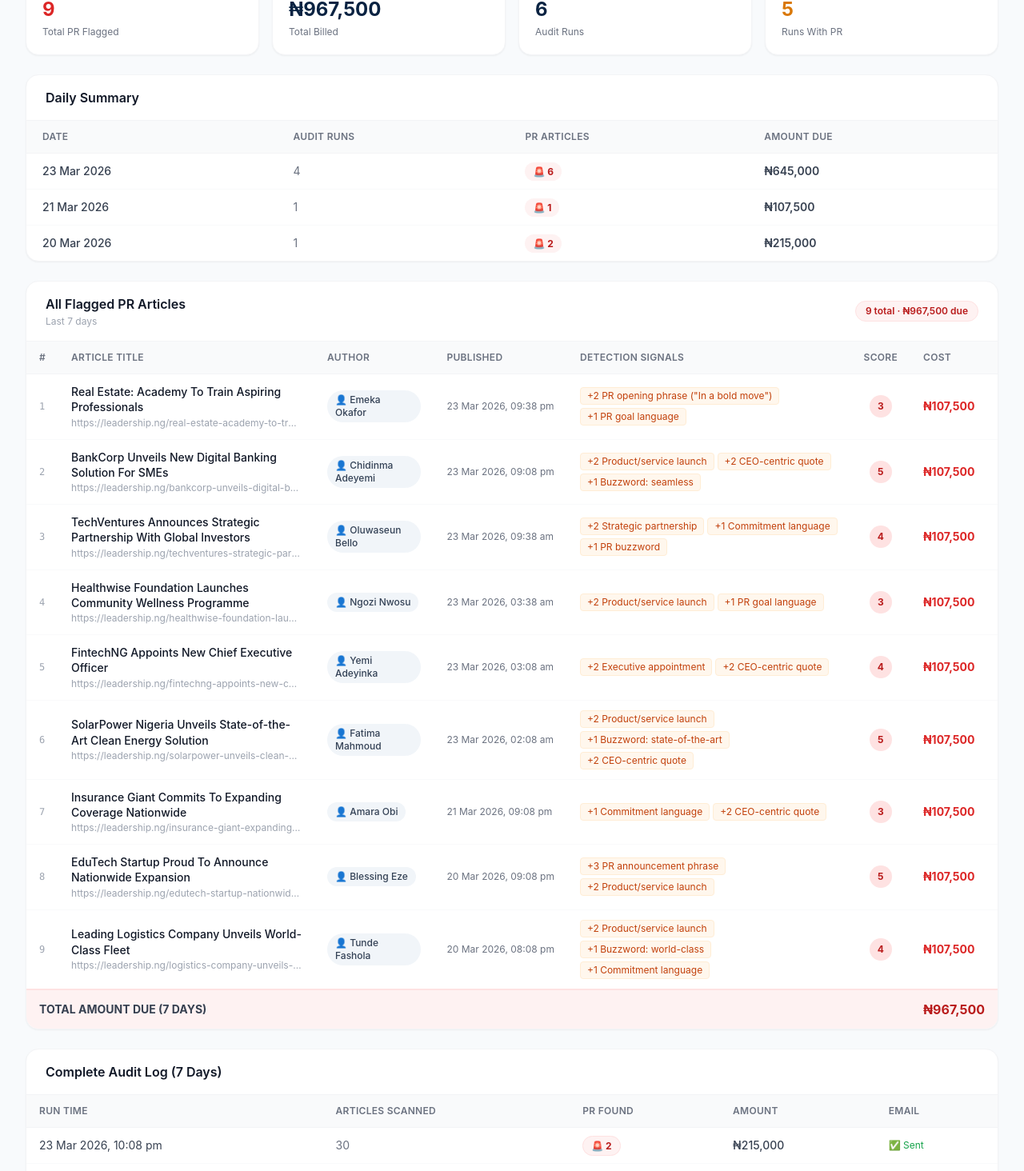
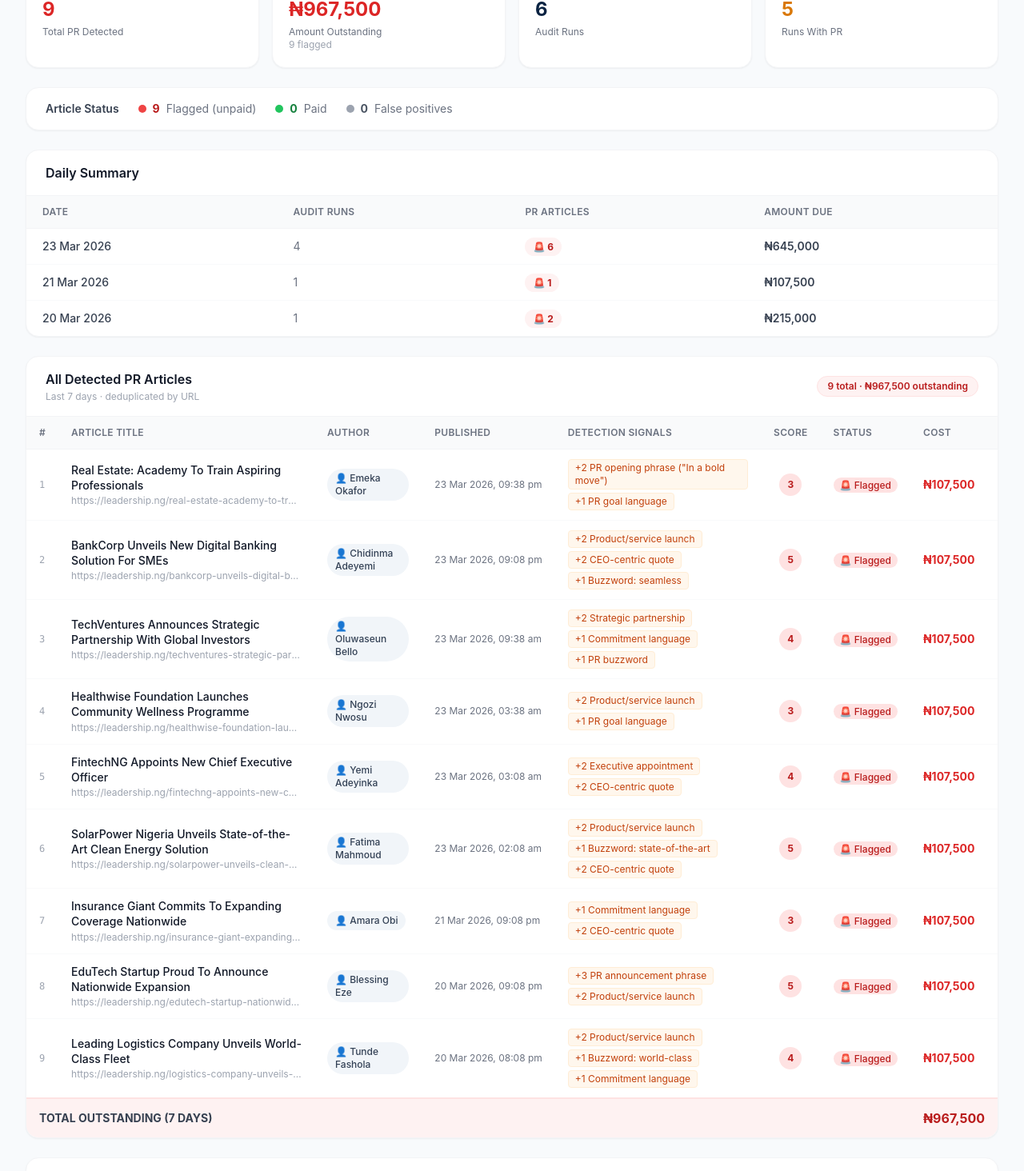
Before and after one commit to iamossai/leadership-pr-dashboard, a Next.js app: page /archive in a window 1280 px wide. Shown: the part 339-1803 px from the top of the page at 80% size. Built offline with nearby package versions, Linux system fonts and the light colour scheme.

Commit message:
QA: archive — View scan links, status totals, dedup, HTML decode, email fix

```diff
--- a/app/archive/page.js
+++ b/app/archive/page.js
@@ -1,4 +1,4 @@
-import { getAuditRuns, isKVConfigured } from '@/lib/storage'
+import { getAuditRuns, isKVConfigured, getArticleStatuses } from '@/lib/storage'
 import LogoutButton from '../LogoutButton'
 import Link from 'next/link'
 
@@ -8,23 +8,51 @@ function fmt(ts) {
     hour: '2-digit', minute: '2-digit', hour12: true,
   })
 }
+
 function naira(n) { return '₦' + Number(n).toLocaleString() }
+
+function decodeHtml(str) {
+  if (!str) return str
+  return str
+    .replace(/&#(\d+);/g, (_, c) => String.fromCharCode(Number(c)))
+    .replace(/&amp;/g, '&')
+    .replace(/&lt;/g, '<')
+    .replace(/&gt;/g, '>')
+    .replace(/&quot;/g, '"')
+    .replace(/&#39;/g, "'")
+}
 
 export const revalidate = 0
 
 export default async function ArchivePage() {
-  const runs = await getAuditRuns(168) // 7 days
+  const [runs, statuses] = await Promise.all([
+    getAuditRuns(168),
+    getArticleStatuses(),
+  ])
   const isDemo = !isKVConfigured()
 
-  const allPR = runs.flatMap(r => r.pr_articles || [])
-  const totalCost = allPR.reduce((s, a) => s + (a.cost || 107500), 0)
+  // Deduplicate PR articles by URL across all runs
+  const seenUrls = new Set()
+  const allPR = runs.flatMap(r => r.pr_articles || []).filter(a => {
+    if (seenUrls.has(a.url)) return false
+    seenUrls.add(a.url)
+    return true
+  })
+
+  const flaggedPR = allPR.filter(a => !statuses[a.url] || statuses[a.url] === 'flagged')
+  const paidPR = allPR.filter(a => statuses[a.url] === 'paid')
+  const falsePR = allPR.filter(a => statuses[a.url] === 'false')
+
+  const totalDetected = allPR.length
+  const totalOwed = flaggedPR.reduce((s, a) => s + (a.cost || 107500), 0)
   const totalRuns = runs.length
   const flaggedRuns = runs.filter(r => r.pr_count > 0).length
 
-  // Group PR by date for the summary
   const byDay = {}
   runs.forEach(r => {
-    const day = new Date(r.timestamp).toLocaleDateString('en-NG', { timeZone: 'Africa/Lagos', day: '2-digit', month: 'short', year: 'numeric' })
+    const day = new Date(r.timestamp).toLocaleDateString('en-NG', {
+      timeZone: 'Africa/Lagos', day: '2-digit', month: 'short', year: 'numeric'
+    })
     if (!byDay[day]) byDay[day] = { runs: 0, pr: 0, cost: 0 }
     byDay[day].runs++
     byDay[day].pr += r.pr_count || 0
@@ -33,7 +61,6 @@ export default async function ArchivePage() {
 
   return (
     <div className="min-h-screen bg-slate-50">
-      {/* Header */}
       <header style={{ background: '#0a2342' }} className="shadow-lg">
         <div className="max-w-7xl mx-auto px-4 sm:px-6 lg:px-8">
           <div className="flex items-center justify-between h-16">
@@ -45,13 +72,8 @@ export default async function ArchivePage() {
               </div>
             </div>
             <nav className="flex items-center gap-2">
-              <Link href="/"
-                className="text-blue-200 hover:text-white text-sm px-3 py-1.5 rounded-lg hover:bg-white/10 transition-colors">
-                ← Dashboard (48h)
-              </Link>
-              <span className="text-blue-200/50 text-sm hidden sm:block px-2 py-1 rounded-lg bg-white/5 border border-white/10">
-                7-day archive
-              </span>
+              <Link href="/" className="text-blue-200 hover:text-white text-sm px-3 py-1.5 rounded-lg hover:bg-white/10 transition-colors">← Dashboard (48h)</Link>
+              <span className="text-blue-200/50 text-sm hidden sm:block px-2 py-1 rounded-lg bg-white/5 border border-white/10">7-day archive</span>
               <LogoutButton />
             </nav>
           </div>
@@ -59,13 +81,12 @@ export default async function ArchivePage() {
       </header>
 
       <main className="max-w-7xl mx-auto px-4 sm:px-6 lg:px-8 py-8 space-y-6">
-
         {isDemo && (
           <div className="bg-amber-50 border border-amber-200 rounded-xl px-5 py-4 flex items-start gap-3">
             <span className="text-amber-500 text-xl mt-0.5">⚡</span>
             <div>
               <p className="font-semibold text-amber-800 text-sm">Demo Mode — Sample Data Displayed</p>
-              <p className="text-amber-700 text-xs mt-1">Connect Vercel KV in your Vercel dashboard to store and view real audit history.</p>
+              <p className="text-amber-700 text-xs mt-1">Connect Vercel KV to store and view real audit history.</p>
             </div>
           </div>
         )}
@@ -75,11 +96,10 @@ export default async function ArchivePage() {
           <p className="text-gray-500 text-sm mt-1">Full audit history — last 7 days</p>
         </div>
 
-        {/* Summary stats */}
         <div className="grid grid-cols-2 lg:grid-cols-4 gap-4">
           {[
-            { label: 'Total PR Flagged', value: allPR.length, icon: '🚨', color: allPR.length > 0 ? '#dc2626' : '#16a34a' },
-            { label: 'Total Billed', value: naira(totalCost), icon: '💰', color: '#0a2342' },
+            { label: 'Total PR Detected', value: totalDetected, icon: '🚨', color: totalDetected > 0 ? '#dc2626' : '#16a34a' },
+            { label: 'Amount Outstanding', value: naira(totalOwed), icon: '💰', sub: flaggedPR.length + ' flagged', color: totalOwed > 0 ? '#dc2626' : '#16a34a' },
             { label: 'Audit Runs', value: totalRuns, icon: '📋', color: '#0a2342' },
             { label: 'Runs With PR', value: flaggedRuns, icon: '⚠', color: flaggedRuns > 0 ? '#d97706' : '#16a34a' },
           ].map(s => (
@@ -87,11 +107,21 @@ export default async function ArchivePage() {
               <span className="text-2xl">{s.icon}</span>
               <p className="text-2xl font-bold mt-3" style={{ color: s.color }}>{s.value}</p>
               <p className="text-gray-500 text-xs mt-1">{s.label}</p>
+              {s.sub && <p className="text-gray-400 text-xs">{s.sub}</p>}
             </div>
           ))}
         </div>
 
-        {/* Daily summary */}
+        {/* Status breakdown bar */}
+        {totalDetected > 0 && (
+          <div className="bg-white rounded-2xl shadow-sm border border-gray-100 px-6 py-4 flex items-center gap-6 flex-wrap">
+            <p className="text-sm font-semibold text-gray-700">Article Status</p>
+            <span className="flex items-center gap-2 text-sm"><span className="w-2.5 h-2.5 rounded-full bg-red-500 inline-block" /><span className="font-bold text-red-700">{flaggedPR.length}</span><span className="text-gray-500">Flagged (unpaid)</span></span>
+            <span className="flex items-center gap-2 text-sm"><span className="w-2.5 h-2.5 rounded-full bg-green-500 inline-block" /><span className="font-bold text-green-700">{paidPR.length}</span><span className="text-gray-500">Paid</span></span>
+            <span className="flex items-center gap-2 text-sm"><span className="w-2.5 h-2.5 rounded-full bg-gray-400 inline-block" /><span className="font-bold text-gray-600">{falsePR.length}</span><span className="text-gray-500">False positives</span></span>
+          </div>
+        )}
+
         {Object.keys(byDay).length > 0 && (
           <div className="bg-white rounded-2xl shadow-sm border border-gray-100 overflow-hidden">
             <div className="px-6 py-4 border-b border-gray-100">
@@ -114,8 +144,7 @@ export default async function ArchivePage() {
                       <td className="px-5 py-3">
                         {d.pr > 0
                           ? <span className="bg-red-50 text-red-700 text-xs font-bold px-2.5 py-1 rounded-full">🚨 {d.pr}</span>
-                          : <span className="bg-green-50 text-green-700 text-xs font-semibold px-2.5 py-1 rounded-full">✅ None</span>
-                        }
+                          : <span className="bg-green-50 text-green-700 text-xs font-semibold px-2.5 py-1 rounded-full">✅ None</span>}
                       </td>
                       <td className="px-5 py-3 font-semibold text-gray-700">{d.cost > 0 ? naira(d.cost) : '—'}</td>
                     </tr>
@@ -126,20 +155,18 @@ export default async function ArchivePage() {
           </div>
         )}
 
-        {/* Full PR articles table */}
         <div className="bg-white rounded-2xl shadow-sm border border-gray-100 overflow-hidden">
           <div className="px-6 py-4 border-b border-gray-100 flex items-center justify-between">
             <div>
-              <h3 className="font-semibold text-gray-900">All Flagged PR Articles</h3>
-              <p className="text-gray-400 text-xs mt-0.5">Last 7 days</p>
+              <h3 className="font-semibold text-gray-900">All Detected PR Articles</h3>
+              <p className="text-gray-400 text-xs mt-0.5">Last 7 days · deduplicated by URL</p>
             </div>
             {allPR.length > 0 && (
               <span className="bg-red-50 text-red-700 text-xs font-semibold px-3 py-1 rounded-full border border-red-100">
-                {allPR.length} total · {naira(totalCost)} due
+                {allPR.length} total · {naira(totalOwed)} outstanding
               </span>
             )}
           </div>
-
           {allPR.length === 0 ? (
             <div className="px-6 py-12 text-center">
               <span className="text-4xl">✅</span>
@@ -150,26 +177,25 @@ export default async function ArchivePage() {
               <table className="w-full text-sm">
                 <thead>
                   <tr className="bg-gray-50 border-b border-gray-100">
-                    {['#', 'Article Title', 'Author', 'Published', 'Detection Signals', 'Score', 'Cost'].map(h => (
+                    {['#', 'Article Title', 'Author', 'Published', 'Detection Signals', 'Score', 'Status', 'Cost'].map(h => (
                       <th key={h} className="px-4 py-3 text-left text-xs font-semibold text-gray-500 uppercase tracking-wide">{h}</th>
                     ))}
                   </tr>
                 </thead>
                 <tbody className="divide-y divide-gray-50">
-                  {allPR.map((art, i) => (
-                    <tr key={art.id || i} className="hover:bg-red-50/20 transition-colors">
+                  {allPR.map((art, i) => {
+                    const status = statuses[art.url] || 'flagged'
+                    const rowBg = status === 'paid' ? 'bg-green-50/20' : status === 'false' ? 'bg-gray-50/40 opacity-60' : 'hover:bg-red-50/20'
+                    return (
+                      <tr key={art.url || i} className={`transition-colors ${rowBg}`}>
                         <td className="px-4 py-3 text-gray-400 font-mono text-xs">{i + 1}</td>
                         <td className="px-4 py-3 max-w-xs">
                           <a href={art.url} target="_blank" rel="noopener noreferrer"
-                          className="font-medium text-gray-900 hover:text-red-700 hover:underline leading-snug block">
-                          {art.title}
-                        </a>
+                            className="font-medium text-gray-900 hover:text-red-700 hover:underline leading-snug block">{decodeHtml(art.title)}</a>
                           <p className="text-gray-400 text-xs mt-0.5 truncate">{art.url}</p>
                         </td>
                         <td className="px-4 py-3">
-                        <span className="inline-flex items-center gap-1.5 bg-slate-100 text-slate-700 text-xs px-2.5 py-1 rounded-full font-medium">
-                          👤 {art.author || 'Unknown'}
-                        </span>
+                          <span className="inline-flex items-center gap-1.5 bg-slate-100 text-slate-700 text-xs px-2.5 py-1 rounded-full font-medium">👤 {art.author || 'Unknown'}</span>
                         </td>
                         <td className="px-4 py-3 text-gray-500 text-xs whitespace-nowrap">{fmt(art.date)}</td>
                         <td className="px-4 py-3">
@@ -182,14 +208,28 @@ export default async function ArchivePage() {
                         <td className="px-4 py-3 text-center">
                           <span className="inline-block bg-red-100 text-red-700 text-xs font-bold w-7 h-7 rounded-full leading-7 text-center">{art.score}</span>
                         </td>
-                      <td className="px-4 py-3 font-bold text-red-600 whitespace-nowrap">{naira(art.cost || 107500)}</td>
+                        <td className="px-4 py-3 whitespace-nowrap">
+                          {status === 'paid'
+                            ? <span className="text-xs px-2 py-0.5 rounded-full bg-green-100 text-green-700 font-medium">✅ Paid</span>
+                            : status === 'false'
+                            ? <span className="text-xs px-2 py-0.5 rounded-full bg-gray-100 text-gray-500 font-medium">🚫 False +ve</span>
+                            : <span className="text-xs px-2 py-0.5 rounded-full bg-red-100 text-red-700 font-medium">🚨 Flagged</span>}
+                        </td>
+                        <td className="px-4 py-3 font-bold whitespace-nowrap">
+                          {status === 'paid'
+                            ? <span className="text-green-600 line-through opacity-50">{naira(art.cost || 107500)}</span>
+                            : status === 'false'
+                            ? <span className="text-gray-400 line-through opacity-50">{naira(art.cost || 107500)}</span>
+                            : <span className="text-red-600">{naira(art.cost || 107500)}</span>}
+                        </td>
                       </tr>
-                  ))}
+                    )
+                  })}
                 </tbody>
                 <tfoot>
                   <tr className="bg-red-50 border-t-2 border-red-100">
-                    <td colSpan={6} className="px-4 py-3 font-bold text-gray-700 text-sm">TOTAL AMOUNT DUE (7 DAYS)</td>
-                    <td className="px-4 py-3 font-bold text-red-700 text-base">{naira(totalCost)}</td>
+                    <td colSpan={7} className="px-4 py-3 font-bold text-gray-700 text-sm">TOTAL OUTSTANDING (7 DAYS)</td>
+                    <td className="px-4 py-3 font-bold text-red-700 text-base">{naira(totalOwed)}</td>
                   </tr>
                 </tfoot>
               </table>
@@ -197,7 +237,6 @@ export default async function ArchivePage() {
           )}
         </div>
 
-        {/* Full audit run log */}
         <div className="bg-white rounded-2xl shadow-sm border border-gray-100 overflow-hidden">
           <div className="px-6 py-4 border-b border-gray-100">
             <h3 className="font-semibold text-gray-900">Complete Audit Log (7 Days)</h3>
@@ -206,7 +245,7 @@ export default async function ArchivePage() {
             <table className="w-full text-sm">
               <thead>
                 <tr className="bg-gray-50 border-b border-gray-100">
-                  {['Run Time', 'Articles Scanned', 'PR Found', 'Amount', 'Email'].map(h => (
+                  {['Run Time', 'Articles Scanned', 'PR Found', 'Amount', 'Email', ''].map(h => (
                     <th key={h} className="px-4 py-3 text-left text-xs font-semibold text-gray-500 uppercase tracking-wide">{h}</th>
                   ))}
                 </tr>
@@ -214,20 +253,29 @@ export default async function ArchivePage() {
               <tbody className="divide-y divide-gray-50">
                 {runs.map((run, i) => (
                   <tr key={run.id || i} className="hover:bg-gray-50/50">
-                    <td className="px-4 py-3 text-gray-700 whitespace-nowrap">{fmt(run.timestamp)}</td>
+                    <td className="px-4 py-3 text-gray-700 whitespace-nowrap font-medium">
+                      {run.id
+                        ? <Link href={`/scan/${run.id}`} className="hover:text-blue-700 hover:underline">{fmt(run.timestamp)}</Link>
+                        : fmt(run.timestamp)}
+                    </td>
                     <td className="px-4 py-3 text-gray-500">{run.articles_scanned || 0}</td>
                     <td className="px-4 py-3">
                       {run.pr_count > 0
                         ? <span className="bg-red-50 text-red-700 text-xs font-bold px-2.5 py-1 rounded-full border border-red-100">🚨 {run.pr_count}</span>
-                        : <span className="bg-green-50 text-green-700 text-xs font-semibold px-2.5 py-1 rounded-full border border-green-100">✅ 0</span>
-                      }
+                        : <span className="bg-green-50 text-green-700 text-xs font-semibold px-2.5 py-1 rounded-full border border-green-100">✅ 0</span>}
                     </td>
                     <td className="px-4 py-3 font-medium text-gray-700">{run.total_cost > 0 ? naira(run.total_cost) : '—'}</td>
                     <td className="px-4 py-3 text-xs">
                       {run.email_sent
                         ? <span className="text-green-600">✅ Sent</span>
-                        : <span className="text-gray-400">— None</span>
-                      }
+                        : run.pr_count > 0
+                        ? <span className="text-amber-600">⚠ Not sent</span>
+                        : <span className="text-gray-400">—</span>}
+                    </td>
+                    <td className="px-4 py-3">
+                      {run.id && (
+                        <Link href={`/scan/${run.id}`} className="text-blue-500 hover:text-blue-700 text-xs font-medium whitespace-nowrap">View scan →</Link>
+                      )}
                     </td>
                   </tr>
                 ))}
```
Lines whose indentation alone changed are shown as unchanged.
